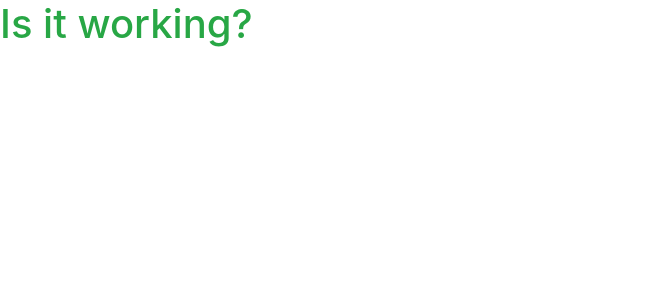
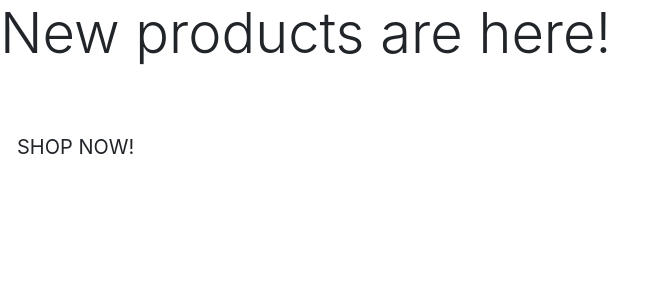
Before and after one commit to Kenya-Rae/mani-and-me, a Django app: template home/templates/home/index.html in a window 1280 px wide. Shown: the top 300 px of the page, without its empty margins (0-666 px from the left). Run offline with Django 3.2, Linux system fonts and the light colour scheme; the template is opened without the code that fills it, so the values that code supplies are empty.

Commit message:
Add homepage content

```diff
--- a/home/templates/home/index.html
+++ b/home/templates/home/index.html
@@ -1,7 +1,28 @@
 {% extends 'base.html' %}
 {% load static %}
 
+{% block page_header %}
+    <div class="container header-container">
+        <div class="row">
+            <div class="col"></div>
+        </div>
+    </div>
+{% endblock %}
+
 
 {% block content %}
-<h1 class="display4 text-success">Is it working?</h1>
+<div class="containter" h-100>
+    <div class="row h-100">
+        <div class="col-7 col-md-6 my-auto">
+            <h1 class="display-4 logo-font text-black">
+                New products are here!
+            </h1>
+            <div class="my-5">
+                <h4>
+                    <a href="" class="shop-now-button btn btn-lg rounded-0 text-uppercase py-3">Shop Now!</a>
+                </h4>
+            </div>
+        </div>
+    </div>
+</div>
 {% endblock %}
--- a/mani_and_me/urls.py
+++ b/mani_and_me/urls.py
@@ -19,5 +19,5 @@ from django.urls import path, include
 urlpatterns = [
     path('admin/', admin.site.urls),
     path('accounts/', include('allauth.urls')),
-    path('', include('home.urls')),
+    path('/', include('home.urls')),
 ]
```
